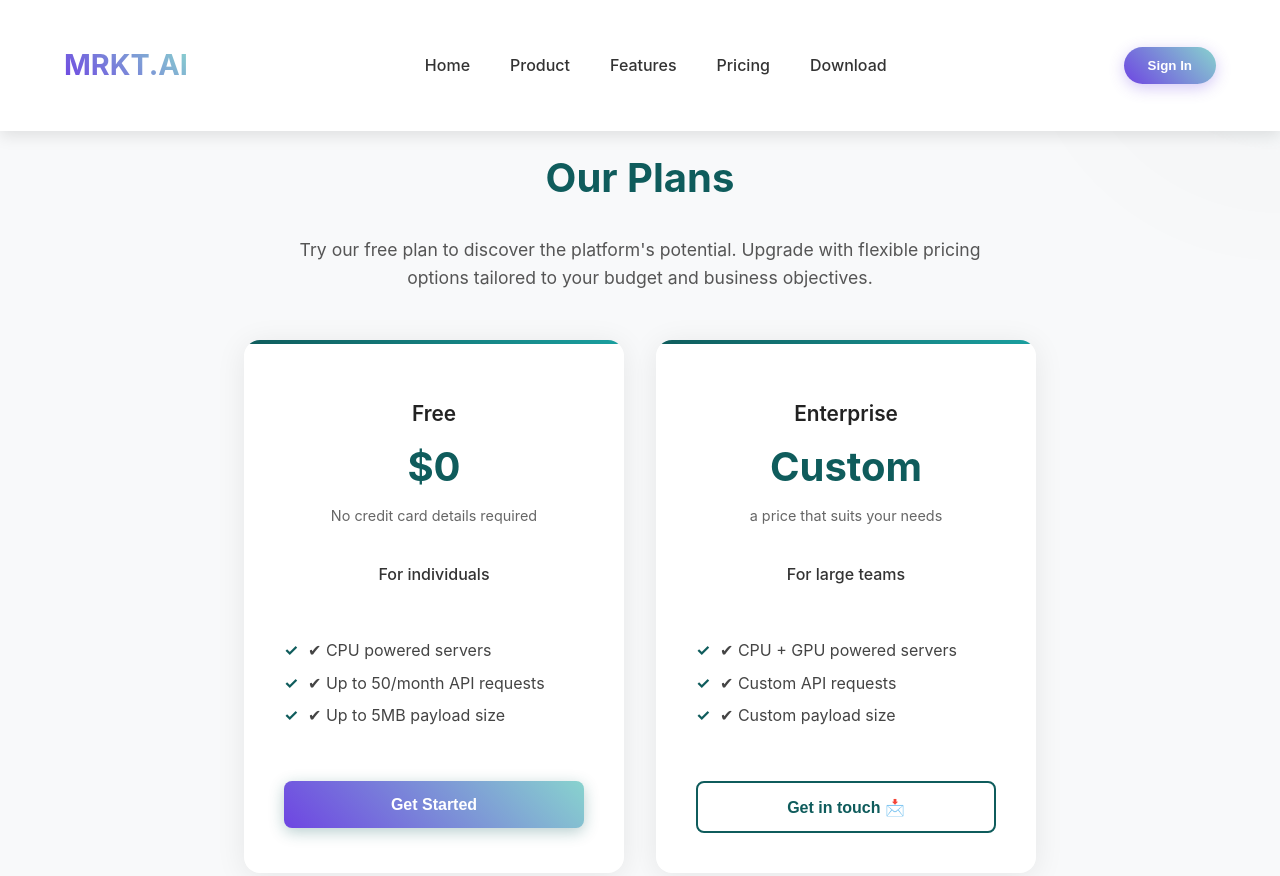
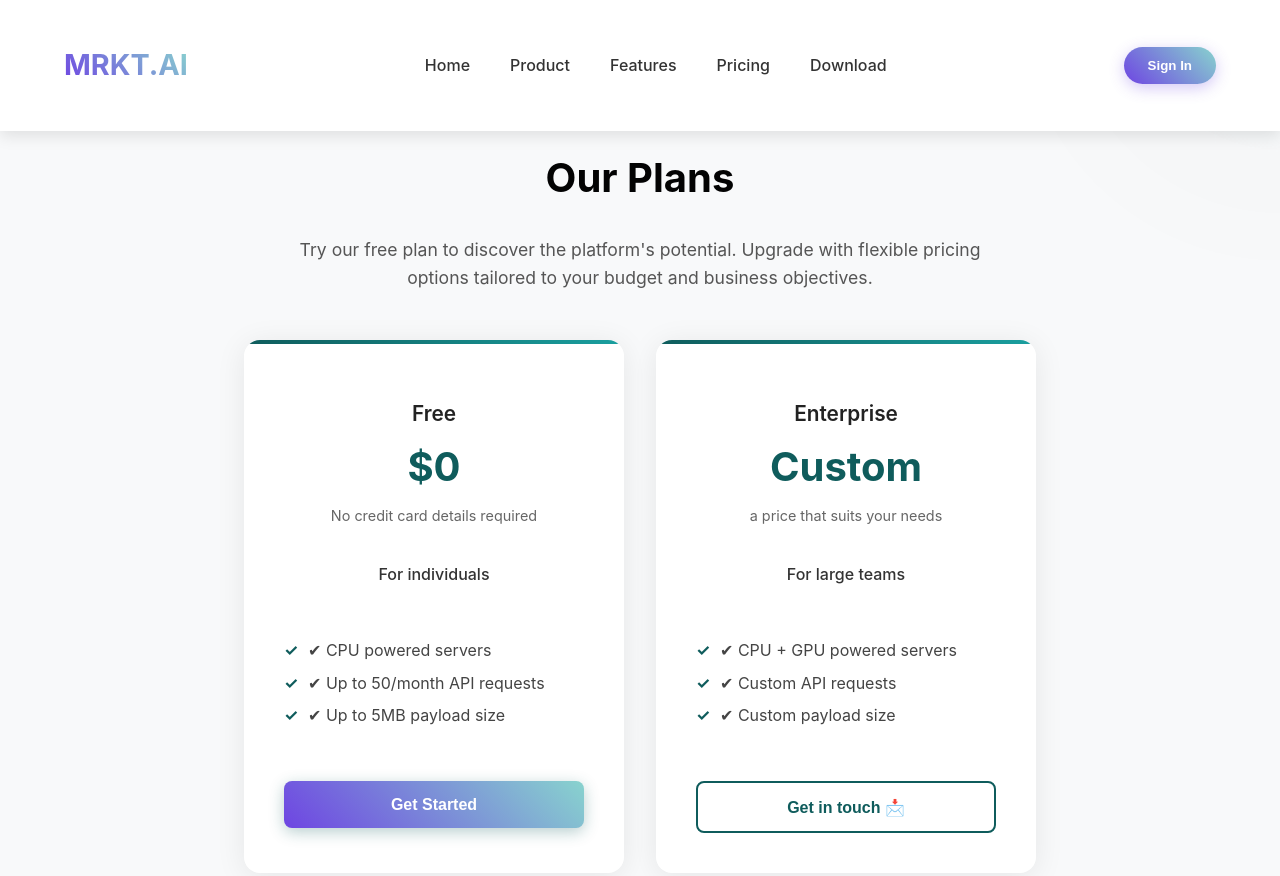
Before and after one commit to Musfir2327/-ZephyraTech, a React (Create React App) app in the folder musfir/: page /pricing in a window 1280 px wide. Shown: the top 876 px of the page. Built offline with nearby package versions, Linux system fonts and the light colour scheme.

Commit message:
updated for pricing css

```diff
--- a/musfir/src/components/Pricing.css
+++ b/musfir/src/components/Pricing.css
@@ -33,7 +33,7 @@
 .pricing-container h2 {
   font-size: 2.5rem;
   margin-bottom: 1rem;
-  color: #0f5c5c;
+  color: #030303;
   position: relative;
   display: inline-block;
   animation: fadeInDown 0.8s ease-out;
```
